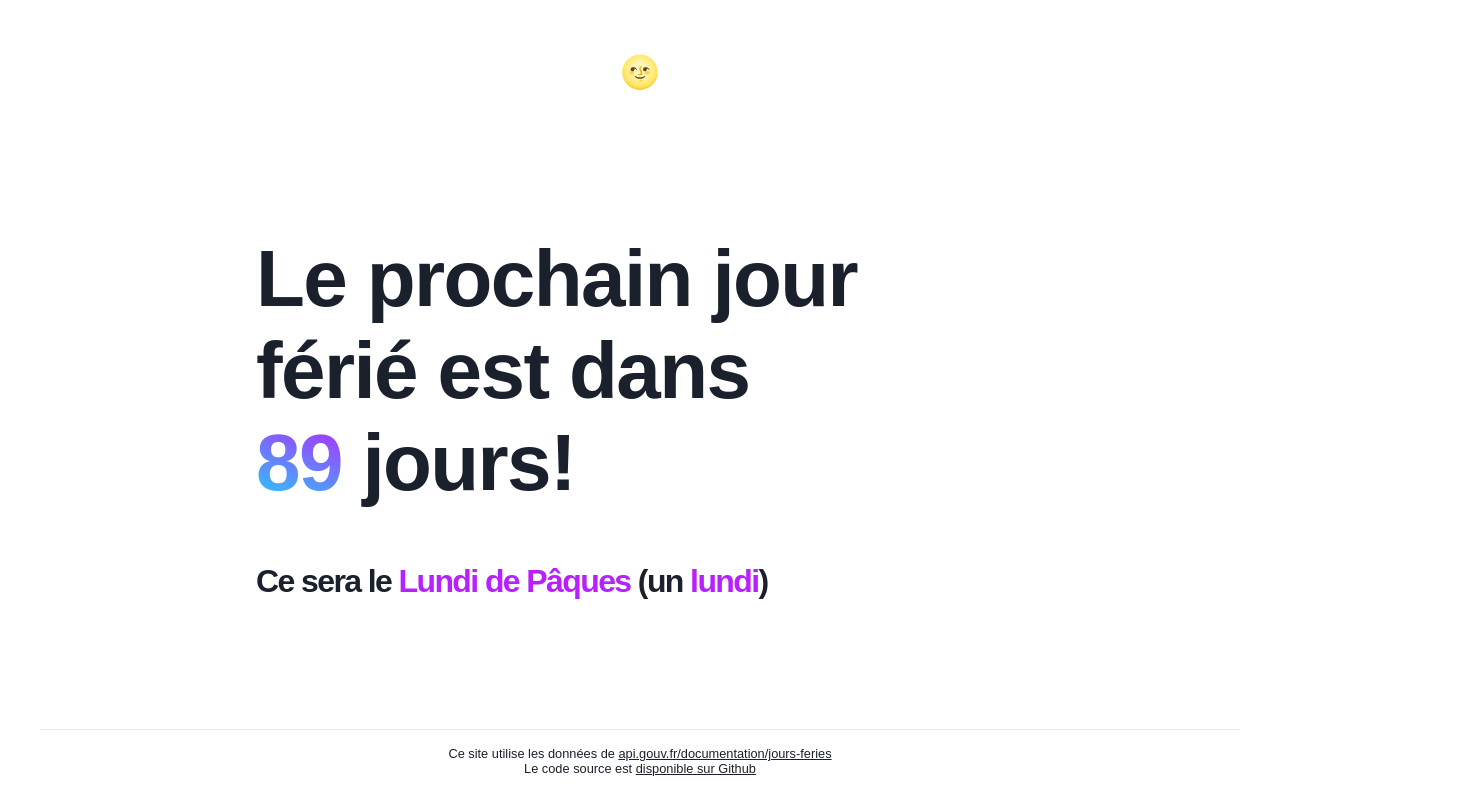
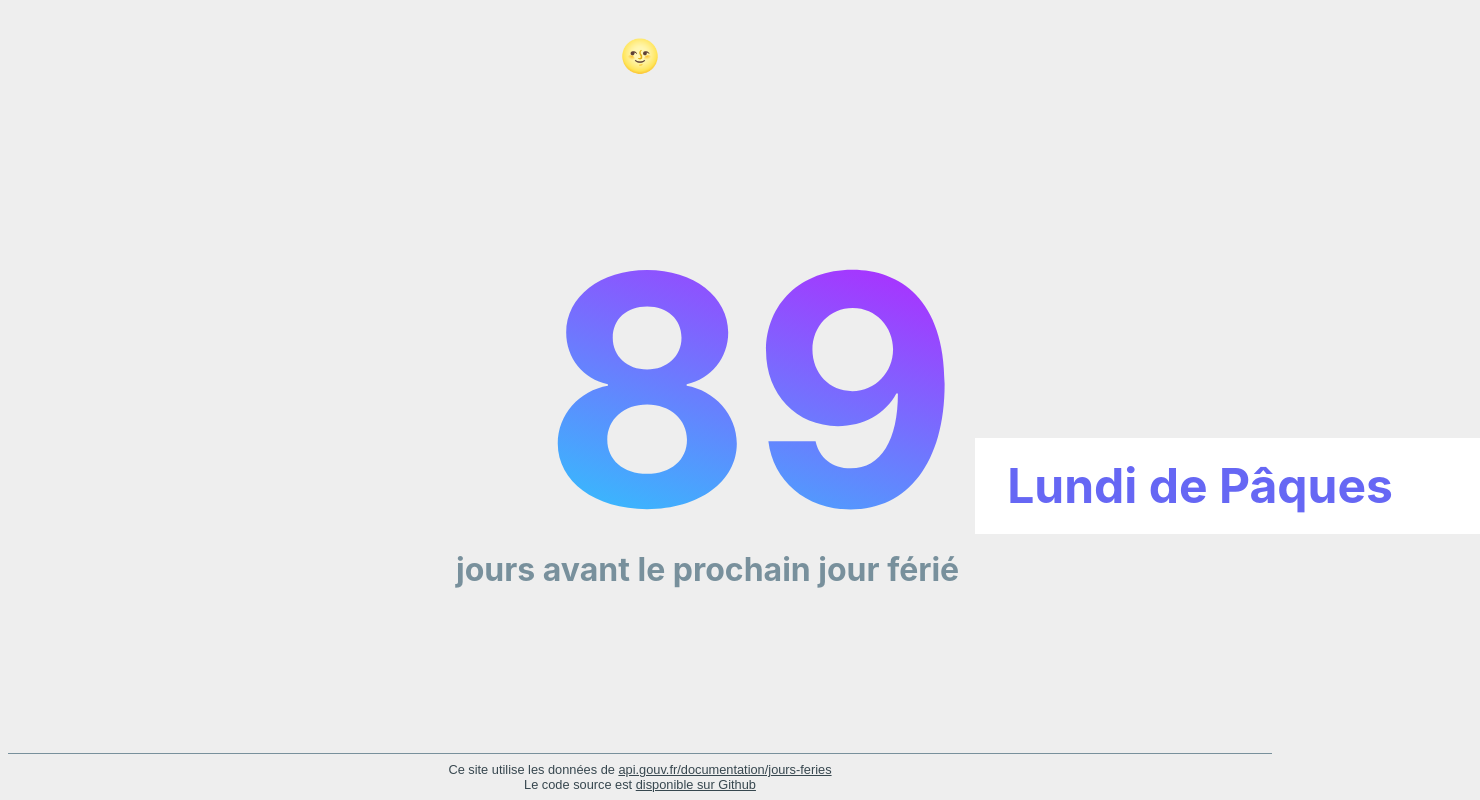
Before and after one commit to floragc-octo/jours-feries, a website built with Parcel: page index.html in a window 1280 px wide. Shown: the whole page, 1480 px wide, since content can reach past the window. Built offline with nearby package versions, Linux system fonts and the light colour scheme; no server answers; a web font is replaced by a local one.

Commit message:
feat(design): testing new design

```diff
--- a/index.html
+++ b/index.html
@@ -21,8 +21,9 @@
 <body>
     <header><button id="theme-switch">🌝</button></header>
     <main id="content">
-        <h1 class="delai">Le prochain jour férié est dans <span id="compute-delai">89</span>&nbsp;jours!</h1>
-        <h2 class="jour">Ce sera le <span id="fetch-jour">Lundi de Pâques</span> (un&nbsp;<span id="compute-detail">lundi</span>)</h2>
+        <span id="compute-delai" class="grid jour">89</span>
+        <span class="grid description"> jours avant le prochain jour férié</span>
+        <span id="fetch-jour" class="grid jour-ferie">Lundi de Pâques</span>
     </main>
     <footer>
         <div>Ce site utilise les données de
--- a/styles.css
+++ b/styles.css
@@ -16,44 +16,44 @@ html { font-family: 'Inter', sans-serif; }
 }
 
 body {
-    --text-color: #1a202c;
-    --background-color: #FFF;
-    --background-content-color: #e2e8f0;
-    --separator-color: #e2e8f0;
-    --highlight-color: #B721FF;
-    --highlight-gradient-bg-color: background-color: #21D4FD;
-    --highlight-gradient-bg-img: linear-gradient(19deg, #21D4FD 0%, #B721FF 100%);
+    --text-color: #37474F;
+    --background-color: #EEEEEE;
+    --background-content-color: #78909C;
+    --separator-color: #78909C;
+    --highlight-color: #6667f4;
+    --highlight-gradient-bg-color: #21d4fd;
+    --highlight-gradient-bg-img: linear-gradient(19deg,#21d4fd,#b721ff);
 }
 
 body.dark-mode {
-    --text-color: #f7fafb;
-    --background-color: #191f2a;
-    --background-content-color: #2d3848;
+    --text-color: #FFFFFF;
+    --background-color: #37474F;
+    --background-content-color: #C5D3DA;
     --separator-color: #2d3848;
-    --highlight-color: #c1449b;
-    --highlight-gradient-bg-color: #FBDA61;
-    --highlight-gradient-bg-img: linear-gradient(45deg, #FBDA61 0%, #FF5ACD 100%);
+    --highlight-color: #db6da6;
+    --highlight-gradient-bg-color: #fbda61;
+    --highlight-gradient-bg-img: linear-gradient(19deg,#fbda61,#ff5acd);
 
 }
 
 @media (prefers-color-scheme: dark) {
     body {
-        --text-color: #f7fafb;
+        --text-color: #FFFFFF;
         --background-color: #191f2a;
-        --background-content-color: #2d3848;
+        --background-content-color: #C5D3DA;
         --separator-color: #2d3848;
-        --highlight-color: #c1449b;
-        --highlight-gradient-bg-color: #FBDA61;
-        --highlight-gradient-bg-img: linear-gradient(45deg, #FBDA61 0%, #FF5ACD 100%);
+        --highlight-color: #db6da6;
+        --highlight-gradient-bg-color: #fbda61;
+        --highlight-gradient-bg-img: linear-gradient(19deg,#fbda61,#ff5acd);
     }
     body.light-mode {
-        --text-color: #1a202c;
-        --background-color: #FFF;
-        --background-content-color: #e2e8f0;
-        --separator-color: #e2e8f0;
-        --highlight-color: #B721FF;
-        --highlight-gradient-bg-color: background-color: #21D4FD;
-        --highlight-gradient-bg-img: linear-gradient(19deg, #21D4FD 0%, #B721FF 100%);
+        --text-color: #37474F;
+        --background-color: #EEEEEE;
+        --background-content-color: #78909C;
+        --separator-color: #78909C;
+        --highlight-color: #6667f4;
+        --highlight-gradient-bg-color: #21d4fd;
+        --highlight-gradient-bg-img: linear-gradient(19deg,#21d4fd,#b721ff);
     }
 }
 
@@ -65,6 +65,7 @@ body {
     height: 98vh;
     font-size: var(--font-size);
     font-weight: var(--font-weight);
+    overflow-x: hidden;
 }
 
 a,
@@ -83,42 +84,69 @@ header, footer {
     text-align: center;
 }
 
-body > * {
-    padding: 1rem;
-    margin: 0 2rem;
+#content {
+    width: 100%;
+    max-width: 80vw;
+    margin: auto;
+    display: grid;
+    grid-template-columns: auto 1fr;
+    grid-template-rows: auto 6rem auto;
+    margin-left: 35vw;
+    grid-auto-flow: row;
+    box-sizing: border-box;
+    gap: 1rem;
+    grid-template-areas:
+        "jour date-complete"
+        "jour jour-ferie"
+        "description .";
 }
+    .jour {
+        grid-area: jour;
+        /*color: var(--text-color);*/
+        font-family: 'Inter';
+        font-style: normal;
+        font-weight: 700;
+        font-size: 20rem;
+        text-align: right;
+        line-height: 18rem;
+        -webkit-text-fill-color: transparent;
+        background-clip: text;
+        -webkit-background-clip: text;
+        background-color: var(--highlight-gradient-bg-color);
+        background-image: var(--highlight-gradient-bg-img);
+    }
 
-#content {
-    width: 60vw;
-    margin: auto;
-    text-align: left;
-}
+    .date-complete { grid-area: date-complete; }
+
+    .jour-ferie {
+        grid-area: jour-ferie;
+
+        font-family: 'Inter';
+        font-style: normal;
+        font-weight: 700;
+        font-size: 3rem;
+        line-height: 67px;
+        background-color: #FFF;
+        color: var(--highlight-color);
+        line-height: 6rem;
+        padding-left: 2rem;
+    }
+
+    .description {
+        grid-area: description;
+        font-family: 'Inter';
+        font-style: normal;
+        font-weight: 700;
+        font-size: 2rem;
+        color: var(--background-content-color);
+    }
+
 
 .delai {
     font-size: var(--big-font-size);
     font-weight: var(--big-font-weight);
     letter-spacing: -.02em;
     margin-block-start: 0.2em;
-}
-
-#compute-delai {
-    background-color: var(--highlight-gradient-bg-color);
-    background-image: var(--highlight-gradient-bg-img);
-    background-clip: text;
-    -webkit-background-clip: text;
-    -webkit-text-fill-color: transparent;
-}
-
-.jour {
-    font-size: var(--medium-font-size);
-    font-weight: var(--medium-font-weight);
-    letter-spacing: -.05em;
-}
-
-#fetch-jour,
-#compute-delai,
-#compute-detail {
-    color: var(--highlight-color);
 }
 
 #theme-switch {
```
